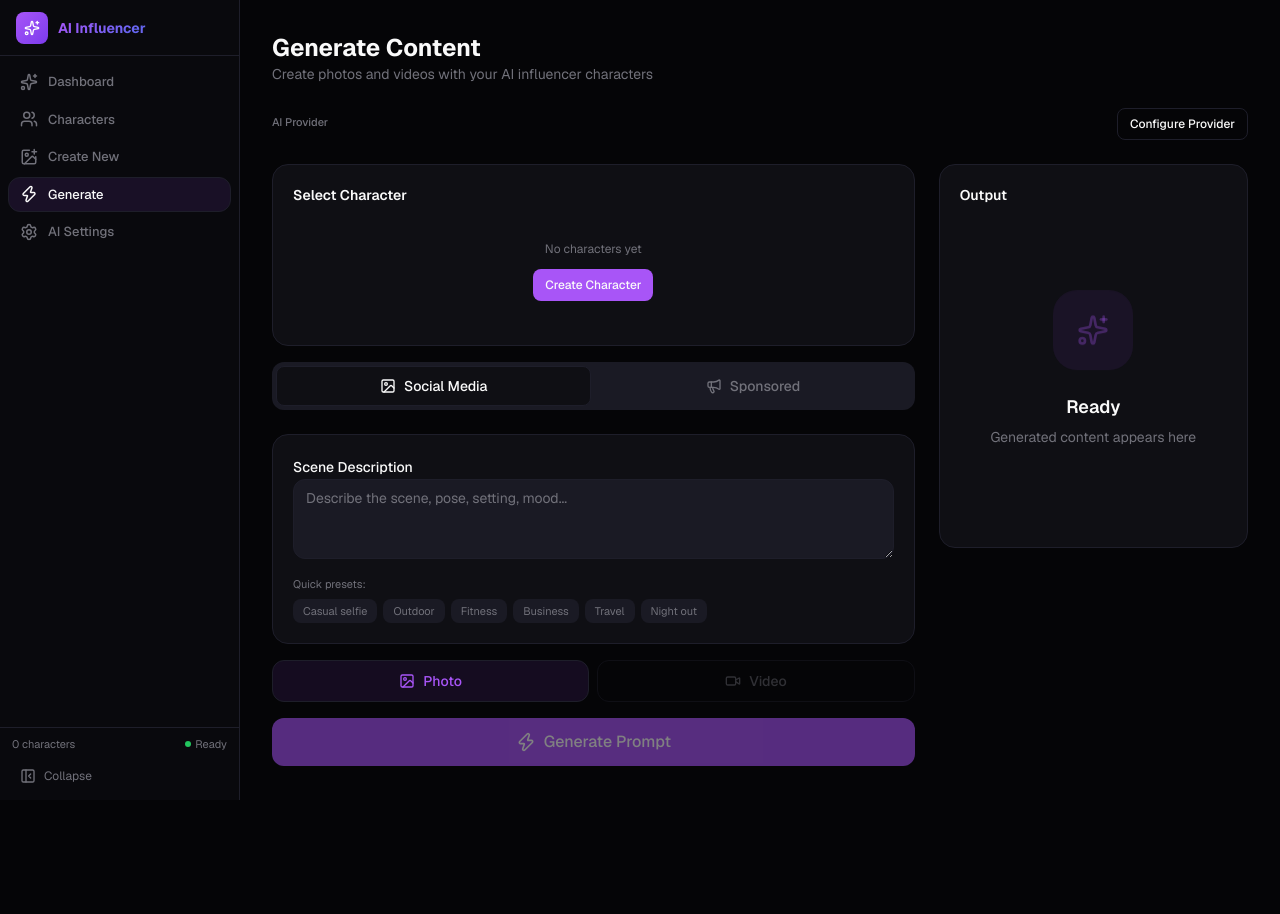
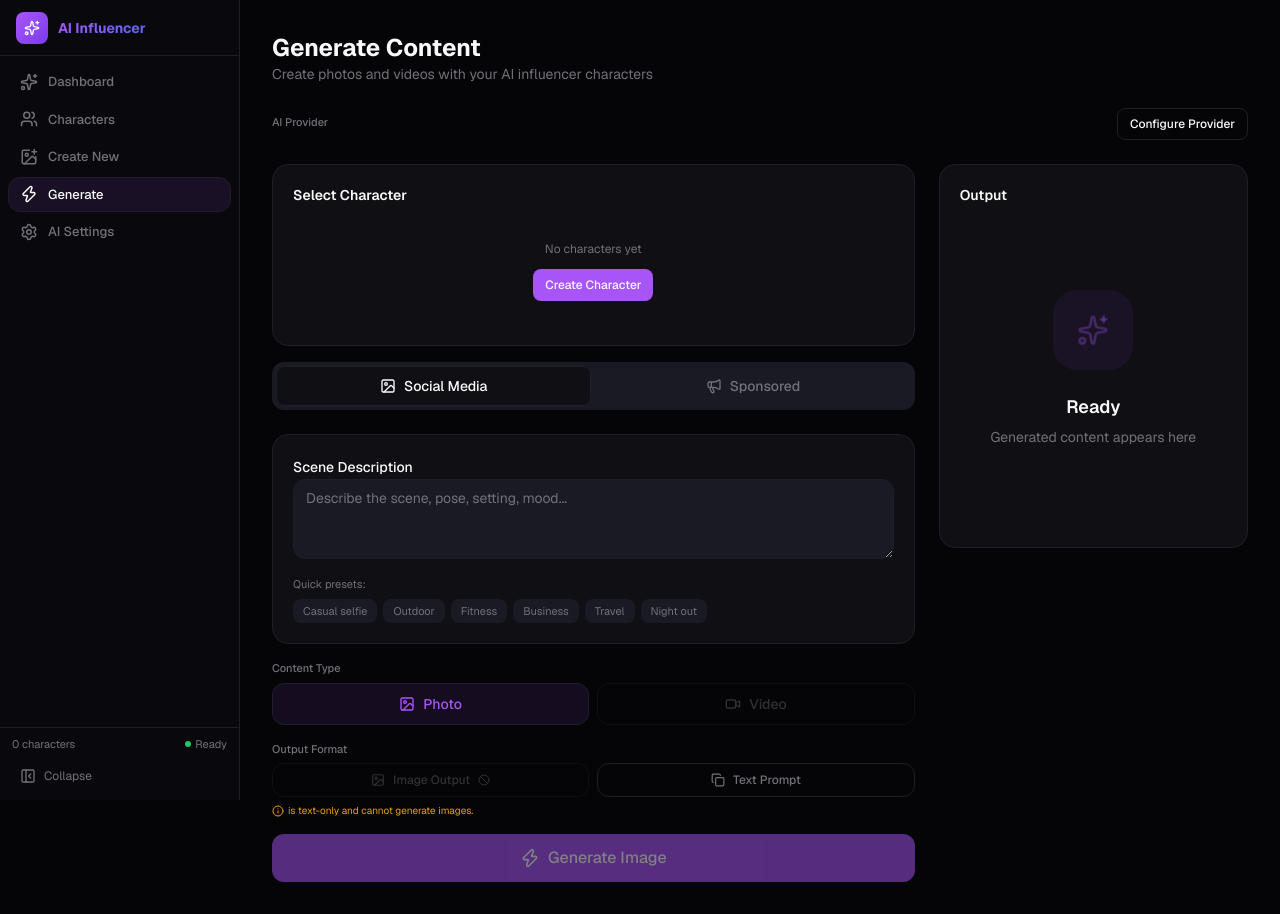
Before and after one commit to zamansheikh/ai-influencer, a Next.js app: page /generate in a window 1280 px wide. Before the commit the page ends 800 px from the top, so only its background shows below. Built offline with nearby package versions, Linux system fonts and the light colour scheme.

Commit message:
feat: add output format selection for media and prompt in content generation

```diff
--- a/src/app/(app)/generate/page.tsx
+++ b/src/app/(app)/generate/page.tsx
@@ -40,6 +40,7 @@ export default function GeneratePage() {
   const { characters, selectedCharacter, setSelectedCharacter, activeProvider } = useAppStore();
   const [prompt, setPrompt] = useState('');
   const [contentType, setContentType] = useState<'image' | 'video'>('image');
+  const [outputFormat, setOutputFormat] = useState<'media' | 'prompt'>('media'); // media = image/video, prompt = text
   const [generating, setGenerating] = useState(false);
   const [result, setResult] = useState<string | null>(null);
   const [resultType, setResultType] = useState<'image' | 'prompt'>('prompt');
@@ -47,15 +48,18 @@ export default function GeneratePage() {
   const [activeTab, setActiveTab] = useState('social');
 
   const caps = activeProvider ? getModelCapabilities(activeProvider.model) : null;
+  const canGenMedia = contentType === 'image' ? caps?.imageGeneration : caps?.videoGeneration;
 
   // Auto-switch content type based on model capabilities
   useEffect(() => {
     if (!caps) return;
     if (caps.videoGeneration && !caps.imageGeneration) {
       setContentType('video');
-    } else if (caps.imageGeneration && !caps.videoGeneration) {
+    } else if (!caps.videoGeneration) {
       setContentType('image');
     }
+    // Reset output to media if model supports it
+    setOutputFormat(caps.imageGeneration || caps.videoGeneration ? 'media' : 'prompt');
   }, [activeProvider?.id, caps?.videoGeneration, caps?.imageGeneration]);
 
   // Sponsorship
@@ -99,6 +103,7 @@ export default function GeneratePage() {
         referenceImage: selectedCharacter.referenceImage,
         originalAvatar: selectedCharacter.avatar,
         sponsorship,
+        forceTextOnly: outputFormat === 'prompt',
       });
       setResult(res.result || res.prompt);
       setResultType(res.type || 'prompt');
@@ -337,17 +342,16 @@ export default function GeneratePage() {
                   </Card>
                 )}
 
-                {/* Content type */}
+                {/* Content type: Photo / Video */}
+                <div>
+                  <p className="text-[11px] text-muted-foreground mb-1.5 font-medium">Content Type</p>
                   <div className="flex gap-2">
                     <button
                       onClick={() => setContentType('image')}
-                    className={`flex-1 flex items-center justify-center gap-2 py-2.5 rounded-xl text-sm font-medium transition-all border
-                      ${!caps?.videoGeneration || caps?.imageGeneration ? 'cursor-pointer' : 'cursor-pointer'}
+                      className={`flex-1 flex items-center justify-center gap-2 py-2.5 rounded-xl text-sm font-medium transition-all border cursor-pointer
                         ${contentType === 'image' ? 'bg-primary/10 border-primary/30 text-primary' : 'border-border text-muted-foreground hover:text-foreground'}`}
                     >
                       <ImageIcon className="w-4 h-4" /> Photo
-                    {caps?.imageGeneration && <Badge variant="success" className="text-[9px] px-1.5 py-0">AI Gen</Badge>}
-                    {caps && !caps.imageGeneration && <span className="text-[9px] text-muted-foreground">(prompt)</span>}
                     </button>
                     <button
                       onClick={() => caps?.videoGeneration && setContentType('video')}
@@ -357,20 +361,53 @@ export default function GeneratePage() {
                       title={caps && !caps.videoGeneration ? getUnavailableReason('videoGeneration', activeProvider?.model || '') : undefined}
                     >
                       <Video className="w-4 h-4" /> Video
-                    {caps?.videoGeneration && <Badge variant="success" className="text-[9px] px-1.5 py-0">AI Gen</Badge>}
                       {caps && !caps.videoGeneration && <Ban className="w-3 h-3" />}
                     </button>
                   </div>
-                {caps && !caps.videoGeneration && contentType === 'image' && !caps.imageGeneration && (
-                  <p className="text-[11px] text-muted-foreground flex items-center gap-1"><Info className="w-3 h-3" /> This model generates text prompts only. Use the prompt with an image generator.</p>
+                </div>
+
+                {/* Output format: Image/Video or Prompt */}
+                <div>
+                  <p className="text-[11px] text-muted-foreground mb-1.5 font-medium">Output Format</p>
+                  <div className="flex gap-2">
+                    <button
+                      onClick={() => canGenMedia && setOutputFormat('media')}
+                      className={`flex-1 flex items-center justify-center gap-2 py-2 rounded-xl text-xs font-medium transition-all border
+                        ${outputFormat === 'media' && canGenMedia ? 'bg-success/10 border-success/30 text-success' : 'border-border text-muted-foreground'}
+                        ${canGenMedia ? 'cursor-pointer hover:text-foreground' : 'opacity-40 cursor-not-allowed'}`}
+                      title={!canGenMedia ? `${activeProvider?.model} cannot generate ${contentType === 'video' ? 'video' : 'images'}` : undefined}
+                    >
+                      {contentType === 'video' ? <Video className="w-3.5 h-3.5" /> : <ImageIcon className="w-3.5 h-3.5" />}
+                      {contentType === 'video' ? 'Video Output' : 'Image Output'}
+                      {canGenMedia && <Badge variant="success" className="text-[8px] px-1 py-0">AI</Badge>}
+                      {!canGenMedia && <Ban className="w-3 h-3" />}
+                    </button>
+                    <button
+                      onClick={() => setOutputFormat('prompt')}
+                      className={`flex-1 flex items-center justify-center gap-2 py-2 rounded-xl text-xs font-medium transition-all border cursor-pointer
+                        ${outputFormat === 'prompt' ? 'bg-primary/10 border-primary/30 text-primary' : 'border-border text-muted-foreground hover:text-foreground'}`}
+                    >
+                      <Copy className="w-3.5 h-3.5" /> Text Prompt
+                    </button>
+                  </div>
+                  {outputFormat === 'prompt' && canGenMedia && (
+                    <p className="text-[10px] text-muted-foreground mt-1.5 flex items-center gap-1">
+                      <Info className="w-3 h-3 shrink-0" /> Will generate a detailed text prompt instead of {contentType === 'video' ? 'video' : 'an image'}. Use it with any external generator.
+                    </p>
                   )}
+                  {!canGenMedia && outputFormat === 'media' && (
+                    <p className="text-[10px] text-warning mt-1.5 flex items-center gap-1">
+                      <Info className="w-3 h-3 shrink-0" /> {getUnavailableReason(contentType === 'video' ? 'videoGeneration' : 'imageGeneration', activeProvider?.model || '')}
+                    </p>
+                  )}
+                </div>
 
                 <Button onClick={handleGenerate} loading={generating} className="w-full" size="lg" disabled={!selectedCharacter || !prompt.trim()}>
                   <Zap className="w-5 h-5" />
                   {generating ? 'Generating...'
-                    : contentType === 'video' && caps?.videoGeneration ? 'Generate Video'
-                    : caps?.imageGeneration ? 'Generate Image'
-                    : 'Generate Prompt'}
+                    : outputFormat === 'prompt' ? 'Generate Prompt'
+                    : contentType === 'video' ? 'Generate Video'
+                    : 'Generate Image'}
                 </Button>
               </div>
             )}
--- a/src/lib/ai-providers.ts
+++ b/src/lib/ai-providers.ts
@@ -238,15 +238,17 @@ async function generateRefWithGemini(provider: AIProvider, prompt: string, origi
   const url = `https://generativelanguage.googleapis.com/v1beta/models/${model}:generateContent?key=${provider.apiKey}`;
   const { data: base64Data, mimeType } = extractBase64(originalImage);
 
-  const data = await proxyFetch(url, {}, {
+  const payload = {
     contents: [{ parts: [
       { text: prompt },
       { inlineData: { mimeType, data: base64Data } },
     ]}],
     generationConfig: { responseModalities: ['IMAGE', 'TEXT'] },
-  });
+  };
 
-  // Gemini returns image in parts
+  // Try with IMAGE output first; if model doesn't support it, return null
+  try {
+    const data = await proxyFetch(url, {}, payload);
     const parts = data.candidates?.[0]?.content?.parts || [];
     for (const part of parts) {
       if (part.inlineData) {
@@ -254,6 +256,15 @@ async function generateRefWithGemini(provider: AIProvider, prompt: string, origi
       }
     }
     return null;
+  } catch (err) {
+    const msg = err instanceof Error ? err.message : '';
+    // "only supports text output" = model can't generate images
+    if (msg.includes('text output') || msg.includes('INVALID_ARGUMENT') || msg.includes('not supported')) {
+      console.warn(`[Ref Image] ${model} does not support image output, skipping.`);
+      return null;
+    }
+    throw err; // re-throw unexpected errors
+  }
 }
 
 async function generateRefWithOpenAI(provider: AIProvider, prompt: string, _originalImage: string) {
@@ -301,10 +312,11 @@ export interface GenerateOptions {
   referenceImage?: string;    // AI-generated face reference
   originalAvatar?: string;    // original uploaded photo
   sponsorship?: SponsorshipData;
+  forceTextOnly?: boolean;    // Force text prompt output even if model can gen images
 }
 
 export async function generateContent(opts: GenerateOptions) {
-  const { provider, consistencyPrompt, userPrompt, referenceImage, originalAvatar, sponsorship } = opts;
+  const { provider, consistencyPrompt, userPrompt, referenceImage, originalAvatar, sponsorship, forceTextOnly } = opts;
   const caps = getModelCapabilities(provider.model);
 
   // Build the text prompt
@@ -329,11 +341,13 @@ export async function generateContent(opts: GenerateOptions) {
     images.push(...sponsorship.productImages);
   }
 
+  const wantMedia = !forceTextOnly;
+
   switch (provider.provider) {
     case 'gemini':
-      return genWithGemini(provider, fullPrompt, images, caps.imageGeneration);
+      return genWithGemini(provider, fullPrompt, images, wantMedia && caps.imageGeneration);
     case 'openai':
-      return genWithOpenAI(provider, fullPrompt, images, caps.imageGeneration);
+      return genWithOpenAI(provider, fullPrompt, images, wantMedia && caps.imageGeneration);
     case 'qwen':
       return genWithQwen(provider, fullPrompt, images);
     default:
@@ -347,7 +361,6 @@ async function genWithGemini(provider: AIProvider, prompt: string, images: strin
 
   const parts: Record<string, unknown>[] = [];
 
-  // Add face reference context
   if (images.length > 0) {
     parts.push({ text: 'Reference images for the person and/or products (use these for visual consistency):' });
     for (const img of images) {
@@ -356,16 +369,14 @@ async function genWithGemini(provider: AIProvider, prompt: string, images: strin
     }
   }
 
-  parts.push({ text: (canGenImage ? 'Generate an image' : 'Generate a detailed image prompt') + ` based on this description:\n\n${prompt}` });
-
+  // If model claims image gen, try IMAGE output first
+  if (canGenImage) {
+    parts.push({ text: `Generate an image based on this description:\n\n${prompt}` });
+    try {
       const data = await proxyFetch(url, {}, {
         contents: [{ parts }],
-    generationConfig: {
-      responseModalities: canGenImage ? ['IMAGE', 'TEXT'] : ['TEXT'],
-    },
+        generationConfig: { responseModalities: ['IMAGE', 'TEXT'] },
       });
-
-  // Check if response contains generated image
       const resParts = data.candidates?.[0]?.content?.parts || [];
       for (const part of resParts) {
         if (part.inlineData) {
@@ -376,10 +387,36 @@ async function genWithGemini(provider: AIProvider, prompt: string, images: strin
           };
         }
       }
+      // Got text back instead of image
+      return { prompt, result: resParts[0]?.text || prompt, type: 'prompt' as const };
+    } catch (err) {
+      const msg = err instanceof Error ? err.message : '';
+      if (msg.includes('text output') || msg.includes('INVALID_ARGUMENT') || msg.includes('not supported')) {
+        // Model doesn't actually support image output — fall through to text-only
+        console.warn(`[GenImage] ${model} rejected IMAGE modality, falling back to text.`);
+      } else {
+        throw err;
+      }
+    }
+  }
+
+  // Text-only fallback
+  // Replace the last text part if we already added "Generate an image..."
+  const lastPart = parts[parts.length - 1];
+  if (lastPart && typeof lastPart.text === 'string' && lastPart.text.startsWith('Generate an image')) {
+    parts[parts.length - 1] = { text: `Generate a detailed image prompt based on this description:\n\n${prompt}` };
+  } else {
+    parts.push({ text: `Generate a detailed image prompt based on this description:\n\n${prompt}` });
+  }
+
+  const data = await proxyFetch(url, {}, {
+    contents: [{ parts }],
+    generationConfig: { responseModalities: ['TEXT'] },
+  });
 
   return {
     prompt,
-    result: resParts[0]?.text || prompt,
+    result: data.candidates?.[0]?.content?.parts?.[0]?.text || prompt,
     type: 'prompt' as const,
   };
 }
--- a/src/lib/model-capabilities.ts
+++ b/src/lib/model-capabilities.ts
@@ -196,36 +196,36 @@ const MODEL_DB: Record<string, ModelCapabilities> = {
 
   // ── Qwen (via Dialagram) ──
   'qwen-3.6-plus-thinking': {
-    visionInput: false,
+    visionInput: true,
     imageGeneration: false,
     videoGeneration: false,
     jsonMode: true,
-    multiImageInput: false,
-    reasoning: 'Text-only thinking model — no vision input, no image gen',
+    multiImageInput: true,
+    reasoning: 'Multimodal thinking model — vision + analysis, no image gen',
   },
   'qwen-3.6-plus': {
-    visionInput: false,
+    visionInput: true,
     imageGeneration: false,
     videoGeneration: false,
     jsonMode: true,
-    multiImageInput: false,
-    reasoning: 'Text-only Qwen — no vision input, no image gen',
+    multiImageInput: true,
+    reasoning: 'Multimodal Qwen — vision + analysis, no image gen',
   },
   'qwen-3.5-plus-thinking': {
-    visionInput: false,
+    visionInput: true,
     imageGeneration: false,
     videoGeneration: false,
     jsonMode: true,
-    multiImageInput: false,
-    reasoning: 'Text-only thinking model — no vision, no image gen',
+    multiImageInput: true,
+    reasoning: 'Multimodal thinking model — vision + analysis, no image gen',
   },
   'qwen-3.5-plus': {
-    visionInput: false,
+    visionInput: true,
     imageGeneration: false,
     videoGeneration: false,
     jsonMode: true,
-    multiImageInput: false,
-    reasoning: 'Text-only Qwen — no vision, no image gen',
+    multiImageInput: true,
+    reasoning: 'Multimodal Qwen — vision + analysis, no image gen',
   },
 };
 
@@ -252,7 +252,7 @@ export function getModelCapabilities(modelId: string): ModelCapabilities {
   if (lower.includes('gemini')) return { ...DEFAULT_CAPS, visionInput: true, jsonMode: true, reasoning: 'Unknown Gemini model — assuming vision support' };
   if (lower.includes('gpt')) return { ...DEFAULT_CAPS, visionInput: true, jsonMode: true, reasoning: 'Unknown GPT model — assuming vision support' };
   if (lower.includes('claude')) return { ...DEFAULT_CAPS, visionInput: true, jsonMode: true, reasoning: 'Unknown Claude model — assuming vision support' };
-  if (lower.includes('qwen')) return { ...DEFAULT_CAPS, jsonMode: true, reasoning: 'Unknown Qwen model — text-only assumed' };
+  if (lower.includes('qwen')) return { ...DEFAULT_CAPS, visionInput: true, multiImageInput: true, jsonMode: true, reasoning: 'Unknown Qwen model — assuming vision support' };
   if (lower.includes('veo')) return { ...DEFAULT_CAPS, visionInput: true, videoGeneration: true, reasoning: 'Unknown Veo model — assuming video generation' };
   if (lower.includes('imagen')) return { ...DEFAULT_CAPS, visionInput: true, imageGeneration: true, reasoning: 'Unknown Imagen model — assuming image generation' };
 
```
Lines whose indentation alone changed are shown as unchanged.
